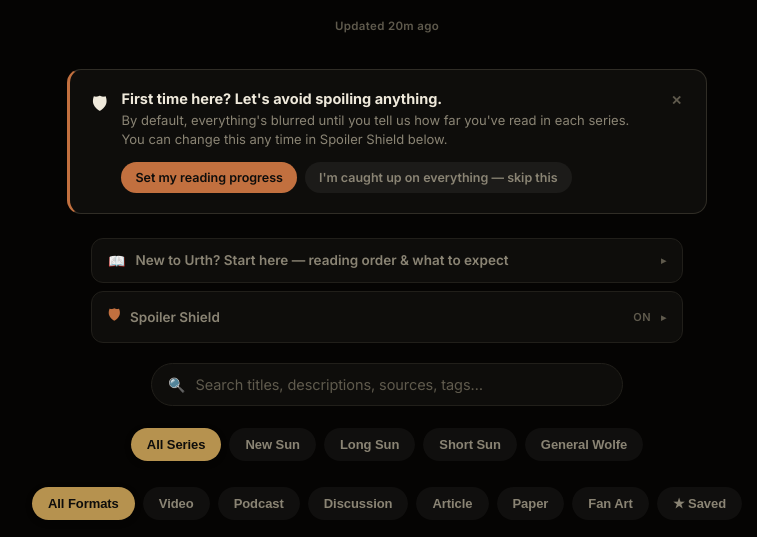
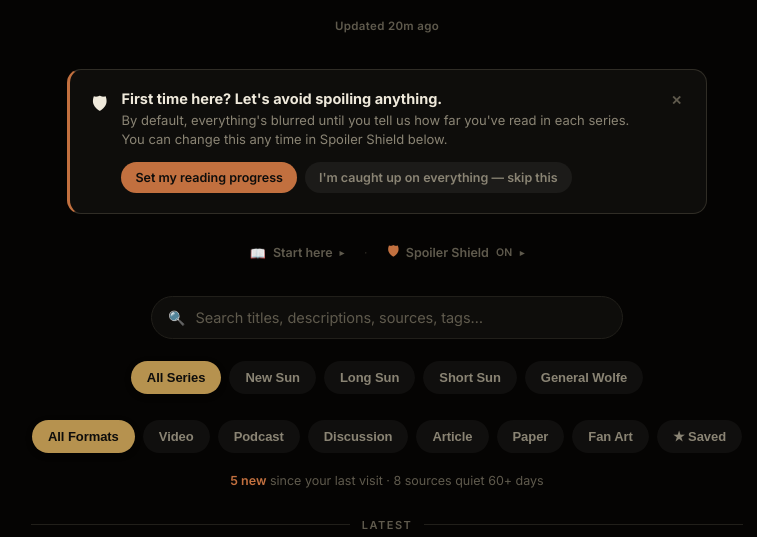
Before and after one commit to esabol88/whorl-wide-web, a website: page index.html in a window 1280 px wide. Shown: the part 225-762 px from the top of the page, without its empty margins (253-1010 px from the left). Drawn offline with Linux system fonts and the light colour scheme.

Commit message:
Collapse Start Here and Spoiler Shield into a slim utility row

```diff
--- a/index.html
+++ b/index.html
@@ -44,21 +44,29 @@
 .updated-stamp{ margin-top:22px; font-size:11.5px; font-weight:600; letter-spacing:.03em; color:var(--muted); }
 .updated-stamp:empty{display:none;}
 
-/* ---------- shared: disclosure bars (Start Here / Spoiler Shield) ---------- */
-.bar-wrap{ max-width:640px; margin:0 auto; padding:0 24px; display:grid; gap:8px; }
-.disclosure{ border:1px solid var(--hairline); border-radius:12px; background:var(--surface); overflow:hidden; }
+/* ---------- shared: disclosure toggles (Start Here / Spoiler Shield) ---------- */
+/* Deliberately minimal — these are occasional settings, not primary
+   controls, so they read as a slim utility row rather than full-width
+   bars competing with search/filters for attention. */
+.bar-wrap{ max-width:640px; margin:0 auto 28px; padding:0 24px; display:flex; justify-content:center; align-items:center; gap:18px; flex-wrap:wrap; }
+.bar-sep{ color:var(--hairline-hi); font-size:12px; }
 .disc-toggle{
-  width:100%; display:flex; align-items:center; gap:10px;
-  padding:13px 16px; background:none; border:none; color:var(--parchment-dim);
-  font-family:inherit; font-size:13.5px; font-weight:600; cursor:pointer; text-align:left;
+  display:inline-flex; align-items:center; gap:7px;
+  padding:4px 2px; background:none; border:none; color:var(--muted);
+  font-family:inherit; font-size:12.5px; font-weight:600; cursor:pointer;
 }
-.disc-toggle:hover{color:var(--parchment);}
-.disc-toggle .ic{font-size:14px; color:var(--rust); flex:0 0 auto;}
-.disc-toggle .txt{flex:1;}
-.disc-toggle .status{font-size:11px; font-weight:600; color:var(--muted); text-transform:uppercase; letter-spacing:.04em;}
-.disc-toggle .chev{transition:transform .15s ease; color:var(--muted); font-size:10px;}
+.disc-toggle:hover{color:var(--parchment-dim);}
+.disc-toggle .ic{font-size:13px; color:var(--rust); flex:0 0 auto;}
+.disc-toggle .status{font-size:10.5px; font-weight:600; color:var(--muted); text-transform:uppercase; letter-spacing:.04em;}
+.disc-toggle .chev{transition:transform .15s ease; color:var(--muted); font-size:9px;}
 .disc-toggle.open .chev{transform:rotate(90deg);}
-.disc-body{ padding:0 18px 18px; font-size:13.5px; color:var(--parchment-dim); line-height:1.65; }
+/* The body panel gets the contained-card treatment only while open, since
+   the toggle itself is now too minimal to visually "hold" content under it. */
+.disc-body{
+  max-width:640px; margin:10px auto 0; padding:16px 18px;
+  border:1px solid var(--hairline); border-radius:12px; background:var(--surface);
+  font-size:13.5px; color:var(--parchment-dim); line-height:1.65;
+}
 .disc-body p{margin:0 0 10px;}
 .disc-body p:last-child{margin-bottom:0;}
 .disc-body a{color:var(--parchment); font-weight:650; text-decoration:none; border-bottom:1px solid var(--hairline-hi);}
@@ -323,24 +331,22 @@
 </div>
 
 <div class="bar-wrap">
-  <div class="disclosure">
   <button class="disc-toggle" id="startHereToggle">
     <span class="ic">&#128214;</span>
-      <span class="txt">New to Urth? Start here — reading order &amp; what to expect</span>
+    <span class="txt">Start here</span>
     <span class="chev">&#9656;</span>
   </button>
-    <div class="disc-body" id="startHereBody" hidden>
-      <p>Not sure where to start, or what fits where? Rereading Wolfe's <a href="https://www.patreon.com/rereadingwolfe/posts/solar-cycle-49850386" target="_blank" rel="noopener">Solar Cycle reading order</a> lays out the whole path — start there.</p>
-    </div>
-  </div>
-
-  <div class="disclosure">
+  <span class="bar-sep">&middot;</span>
   <button class="disc-toggle" id="shieldToggle">
     <span class="ic">&#128737;</span>
     <span class="txt">Spoiler Shield</span>
     <span class="status" id="shieldStatus">Off</span>
     <span class="chev">&#9656;</span>
   </button>
+</div>
+<div class="disc-body" id="startHereBody" hidden>
+  <p>Not sure where to start, or what fits where? Rereading Wolfe's <a href="https://www.patreon.com/rereadingwolfe/posts/solar-cycle-49850386" target="_blank" rel="noopener">Solar Cycle reading order</a> lays out the whole path — start there.</p>
+</div>
 <div class="disc-body" id="shieldBody" hidden>
   <p>Tell it how far you've read in each series. Anything further ahead gets blurred in your feed until you choose to reveal it.</p>
   <div class="shield-row">
@@ -355,8 +361,6 @@
     <div class="shield-field">
       <label>Short Sun</label>
       <select id="progShort"></select>
-        </div>
-      </div>
     </div>
   </div>
 </div>
```
Lines whose indentation alone changed are shown as unchanged.
